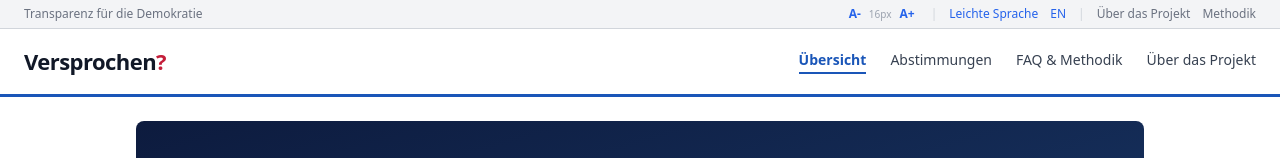
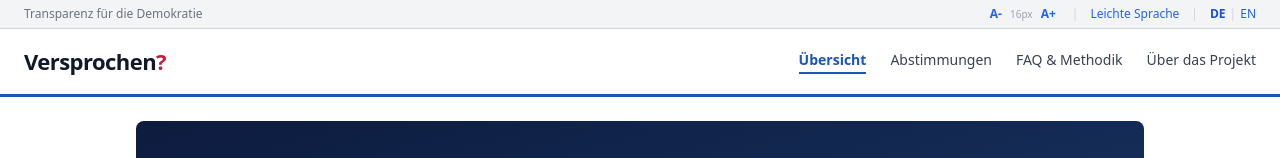
Before and after one commit to demokratietransparenz-boop/versprochen, a Next.js app: page / in a window 1280 px wide. Shown: the top 158 px of the page. Built offline with nearby package versions, Linux system fonts and the light colour scheme; no server answers; the database is empty.

Commit message:
Clean TopBar: remove Methodik/Ueber links, add DE|EN selector

```diff
--- a/src/components/TopBar.tsx
+++ b/src/components/TopBar.tsx
@@ -55,28 +55,32 @@ export function TopBar() {
             : "Leichte Sprache"}
         </button>
 
-        {/* English toggle */}
+        <span className="text-gray-300">|</span>
+
+        {/* Language selector DE | EN */}
+        <span className="flex items-center gap-1">
           <button
-          onClick={() =>
-            setLanguage(language === "en" ? "de" : "en")
-          }
+            onClick={() => setLanguage("de")}
+            className={`${
+              language === "de" || language === "de-leicht"
+                ? "text-blue-700 font-semibold"
+                : "text-blue-600"
+            } hover:underline`}
+          >
+            DE
+          </button>
+          <span className="text-gray-300">|</span>
+          <button
+            onClick={() => setLanguage("en")}
             className={`${
               language === "en"
                 ? "text-blue-700 font-semibold"
                 : "text-blue-600"
             } hover:underline`}
           >
-          {language === "en" ? "\u2713 EN" : "EN"}
+            EN
           </button>
-
-        <span className="text-gray-300">|</span>
-
-        <a href="/ueber" className="hover:text-[#1a56b8]">
-          {t("nav.about")}
-        </a>
-        <a href="/methodik" className="hover:text-[#1a56b8]">
-          {t("nav.methodology")}
-        </a>
+        </span>
       </div>
     </div>
   );
```
Lines whose indentation alone changed are shown as unchanged.
